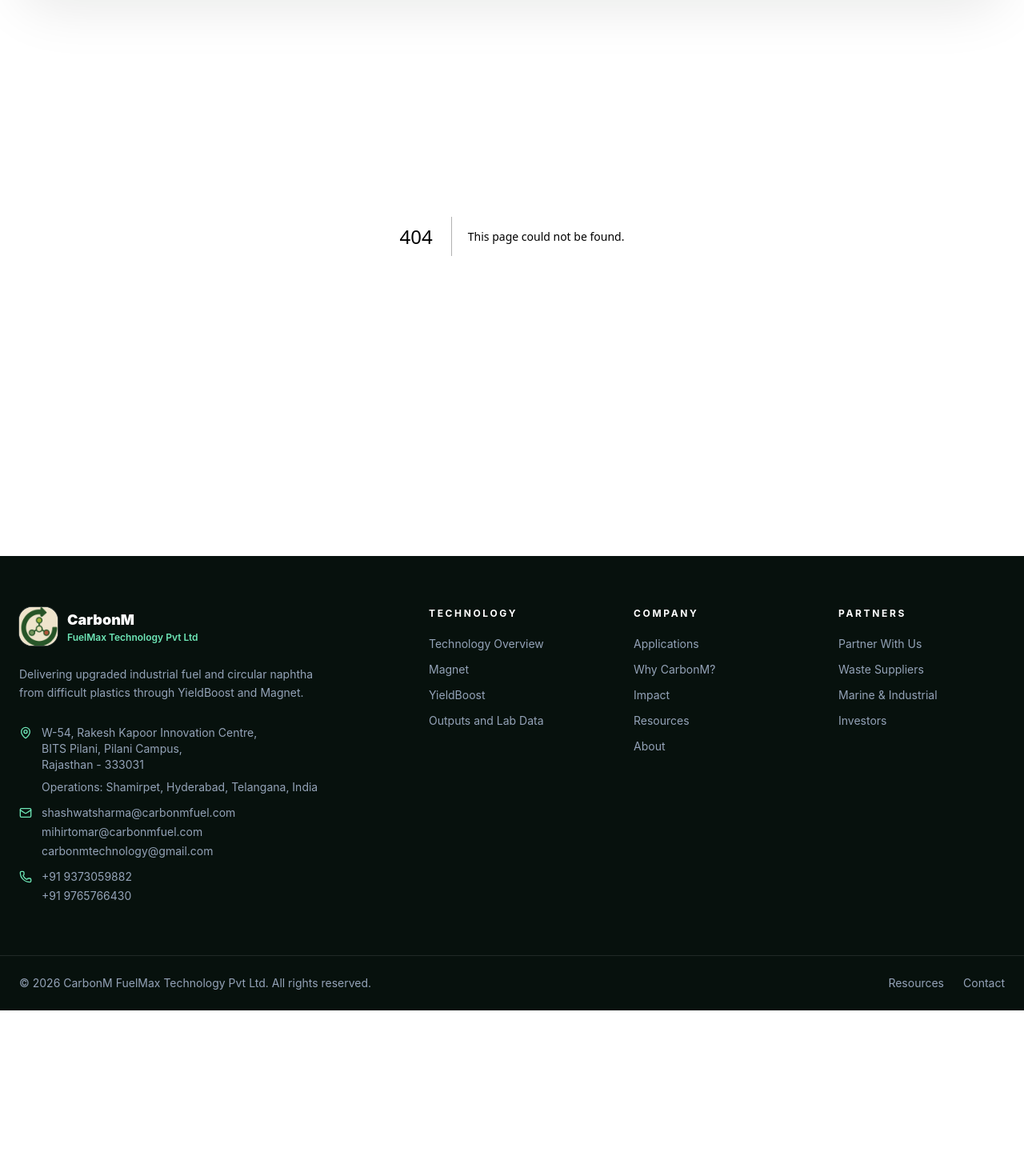
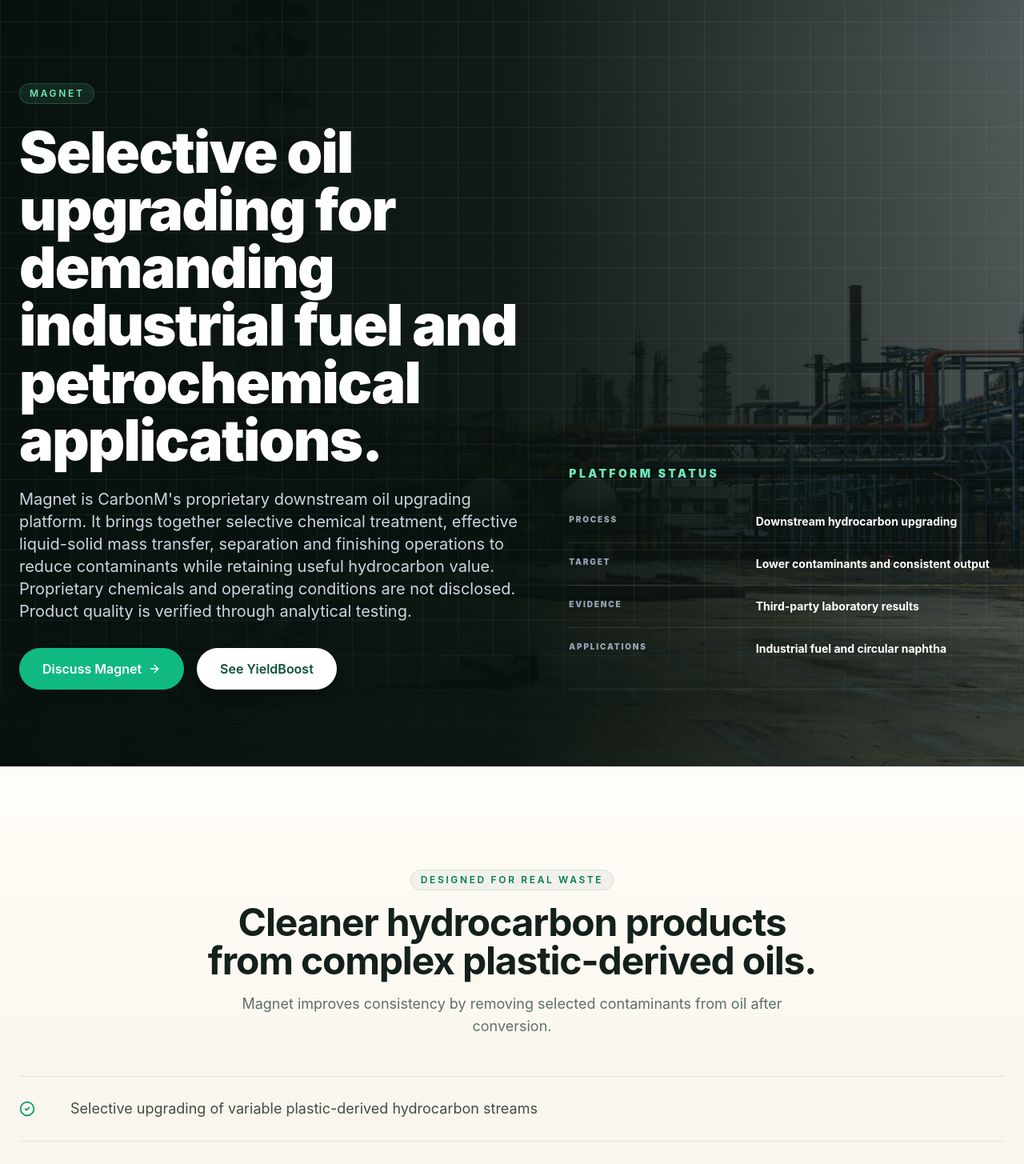
Before and after one commit to carbonmtechnology-decacorn/alkanalyze-web, a Next.js app: page /technology/magnet in a window 1280 px wide. Before the commit this address had no page. Shown: the part 105-1560 px from the top of the page at 80% size. Before the commit the page ends 1368 px from the top, so only its background shows below. Built offline with nearby package versions, Linux system fonts and the light colour scheme.

Commit message:
Publish renamed technology route src/app/technology/magnet/page.tsx

```diff
--- /dev/null
+++ b/src/app/technology/magnet/page.tsx
@@ -0,0 +1,99 @@
+import Image from "next/image";
+import Link from "next/link";
+import { ArrowRight, CheckCircle2 } from "lucide-react";
+import CTASection from "@/components/CTASection";
+import SectionHeader from "@/components/ui/SectionHeader";
+import ScrollReveal from "@/components/ui/ScrollReveal";
+import { Button } from "@/components/ui/Button";
+import { technologies } from "@/data/technologies";
+import { LabSourceNote, OleumEfficiencyTable } from "@/components/SpecTables";
+
+export default function MagnetPage() {
+  const technology = technologies.magnet;
+
+  return (
+    <div className="flex flex-col">
+      <section className="relative min-h-[82vh] overflow-hidden pt-28 section-dark">
+        <div className="absolute inset-0">
+          <Image src={technology.image} alt={technology.imageAlt} fill priority sizes="100vw" className="object-cover opacity-45" />
+          <div className="absolute inset-0 bg-gradient-to-r from-[#07110d] via-[#07110d]/90 to-[#07110d]/25" />
+        </div>
+        <div className="absolute inset-0 subtle-grid" />
+        <div className="container relative z-10 mx-auto grid min-h-[72vh] gap-12 px-4 py-24 md:px-6 lg:grid-cols-[1.08fr_0.92fr] lg:items-end">
+          <div>
+            <span className="eyebrow border-emerald-300/20 bg-emerald-300/10 text-emerald-300">Magnet</span>
+            <h1 className="mt-6 max-w-4xl text-4xl font-black tracking-tight text-white sm:text-5xl md:text-7xl leading-[1.02]">
+              Selective oil upgrading for demanding industrial fuel and petrochemical applications.
+            </h1>
+            <p className="mt-6 max-w-2xl text-lg leading-8 text-slate-300 md:text-xl">{technology.fullDescription}</p>
+            <div className="mt-8 flex flex-col gap-4 sm:flex-row">
+              <Button size="lg" variant="secondary" asChild>
+                <Link href="/contact">
+                  Discuss Magnet
+                  <ArrowRight className="h-4 w-4" />
+                </Link>
+              </Button>
+              <Button size="lg" variant="light" asChild>
+                <Link href="/technology/yieldboost">See YieldBoost</Link>
+              </Button>
+            </div>
+          </div>
+          <div className="border-y border-white/10 py-6">
+            <h2 className="text-sm font-black uppercase tracking-[0.24em] text-emerald-300">Platform status</h2>
+            <div className="mt-6 divide-y divide-white/10">
+              {technology.specs.map((spec) => (
+                <div key={spec.label} className="grid gap-2 py-4 sm:grid-cols-[0.42fr_0.58fr]">
+                  <div className="text-[10px] font-black uppercase tracking-[0.18em] text-slate-400">{spec.label}</div>
+                  <div className="text-sm font-bold text-white">{spec.value}</div>
+                </div>
+              ))}
+            </div>
+          </div>
+        </div>
+      </section>
+
+      <section className="section-cream py-24 md:py-32">
+        <div className="container mx-auto px-4 md:px-6">
+          <SectionHeader
+            label="Designed for real waste"
+            title="Cleaner hydrocarbon products from complex plastic-derived oils."
+            subtitle="Magnet improves consistency by removing selected contaminants from oil after conversion."
+          />
+          <div className="divide-y divide-emerald-900/10 border-y border-emerald-900/10">
+            {technology.features.map((feature, i) => (
+              <ScrollReveal key={feature} delay={i * 0.04}>
+                <div className="grid gap-4 py-6 md:grid-cols-[3rem_1fr] md:items-center">
+                  <CheckCircle2 className="h-5 w-5 text-emerald-600" />
+                  <p className="text-lg leading-8 text-foreground/80">{feature}</p>
+                </div>
+              </ScrollReveal>
+            ))}
+          </div>
+        </div>
+      </section>
+
+      <section className="bg-background py-24 md:py-32">
+        <div className="container mx-auto px-4 md:px-6">
+          <div className="mb-10 grid gap-8 lg:grid-cols-[0.7fr_0.3fr] lg:items-end">
+            <SectionHeader
+              label="Magnet efficiency"
+              title="Cleaner output while maintaining high liquid recovery."
+              subtitle="The supplied lab summary shows reductions in chloride, sulphur, micro carbon residue and acidity after upgrading."
+              centered={false}
+              className="mb-0"
+            />
+            <LabSourceNote />
+          </div>
+          <OleumEfficiencyTable />
+        </div>
+      </section>
+
+      <CTASection
+        headline="Have a difficult plastic stream that needs a better recovery route?"
+        description="CarbonM is open to waste supply, pilot validation and industrial partnership discussions."
+        primaryCTA={{ label: "Partner With Us", href: "/contact" }}
+        secondaryCTA={{ label: "Back to Technology", href: "/technology" }}
+      />
+    </div>
+  );
+}
```
